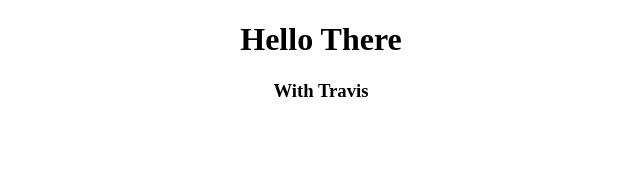
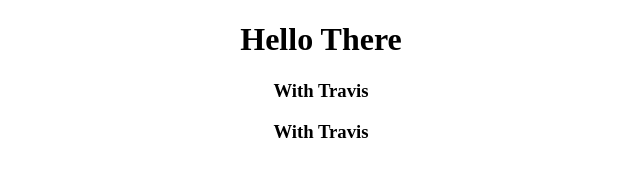
Before and after one commit to mar-sh/page, a website: page public/index.html in a window 1280 px wide. Shown: the whole page, without its empty margins (319-959 px from the left). Drawn offline with Linux system fonts and the light colour scheme.

Commit message:
Make change

```diff
--- a/public/index.html
+++ b/public/index.html
@@ -10,6 +10,7 @@
 		<main id="main">
       <h1 style="text-align: center;">Hello There</h1 style="text-align: center;">
       <h3 style="text-align: center;">With Travis</h3>
+      <h3 style="text-align: center;">With Travis</h3>
     </main>
 	</body>
 </html>
```
